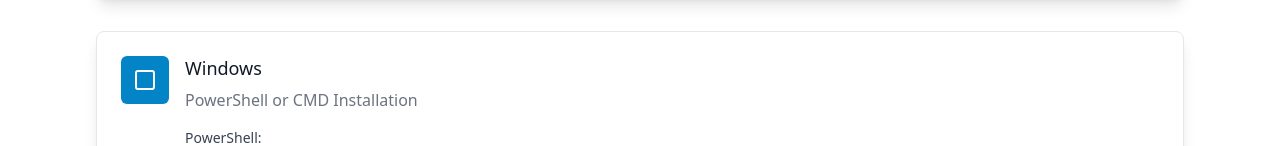
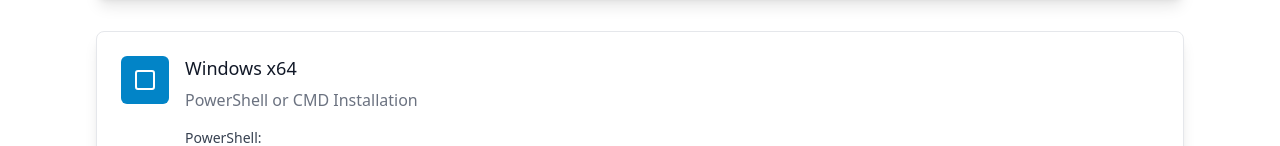
Before and after one commit to andressep95/sqlift-install, a React (Vite) app: page /sqlift-install/docs/installation in a window 1280 px wide. Shown: the part 769-915 px from the top of the page. Built offline with nearby package versions, Linux system fonts and the light colour scheme; no server answers.

Commit message:
working in route for windows architectures

```diff
--- a/src/pages/Installation.tsx
+++ b/src/pages/Installation.tsx
@@ -52,7 +52,7 @@
             />
             <InstallCard
               icon={<Square className="h-6 w-6" />}
-              platform="Windows"
+              platform="Windows x64"
               subtitle="PowerShell or CMD Installation"
               commands={[
                 {
```
Also changed, not shown: 6 other files (tests, documents, lock files or other folders).
